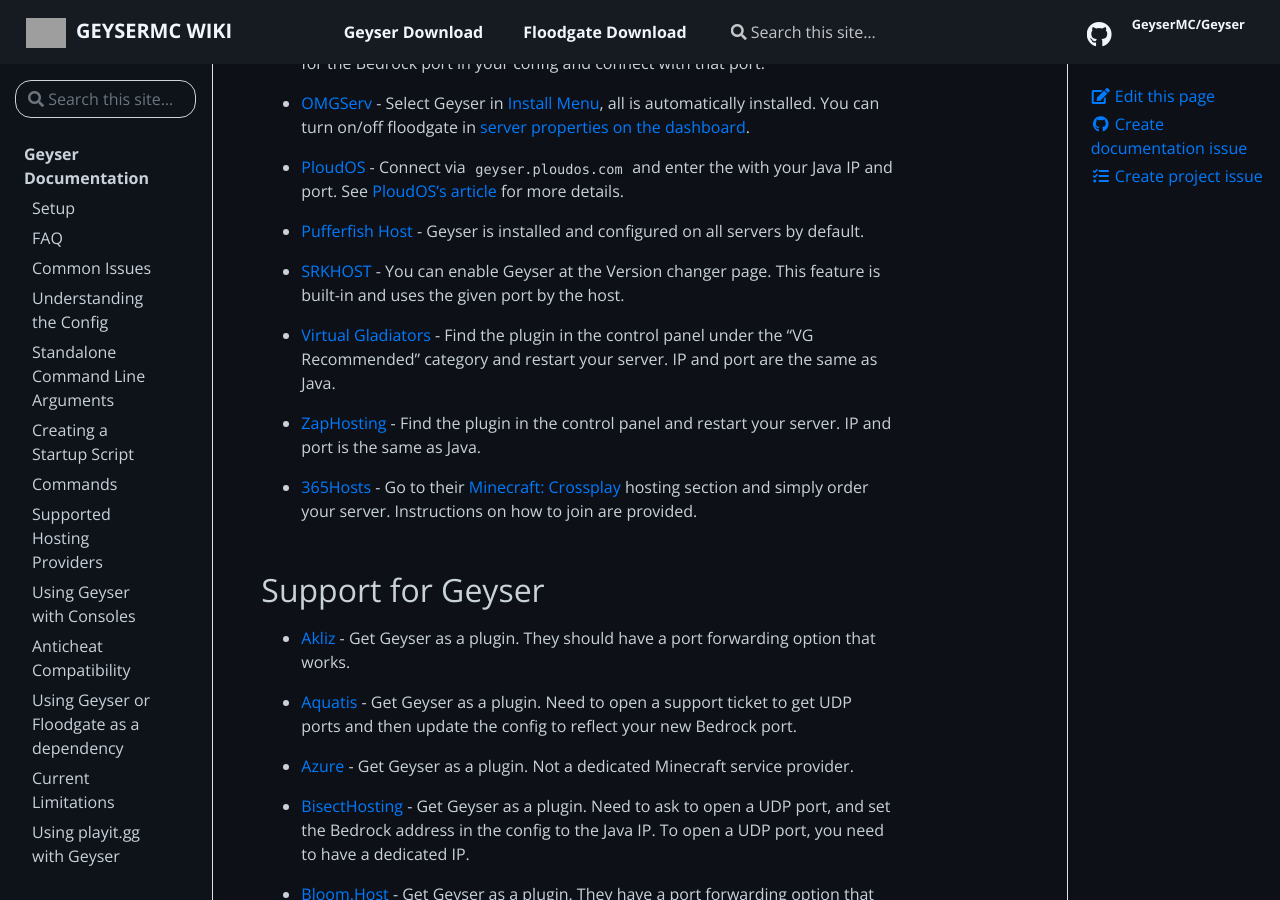
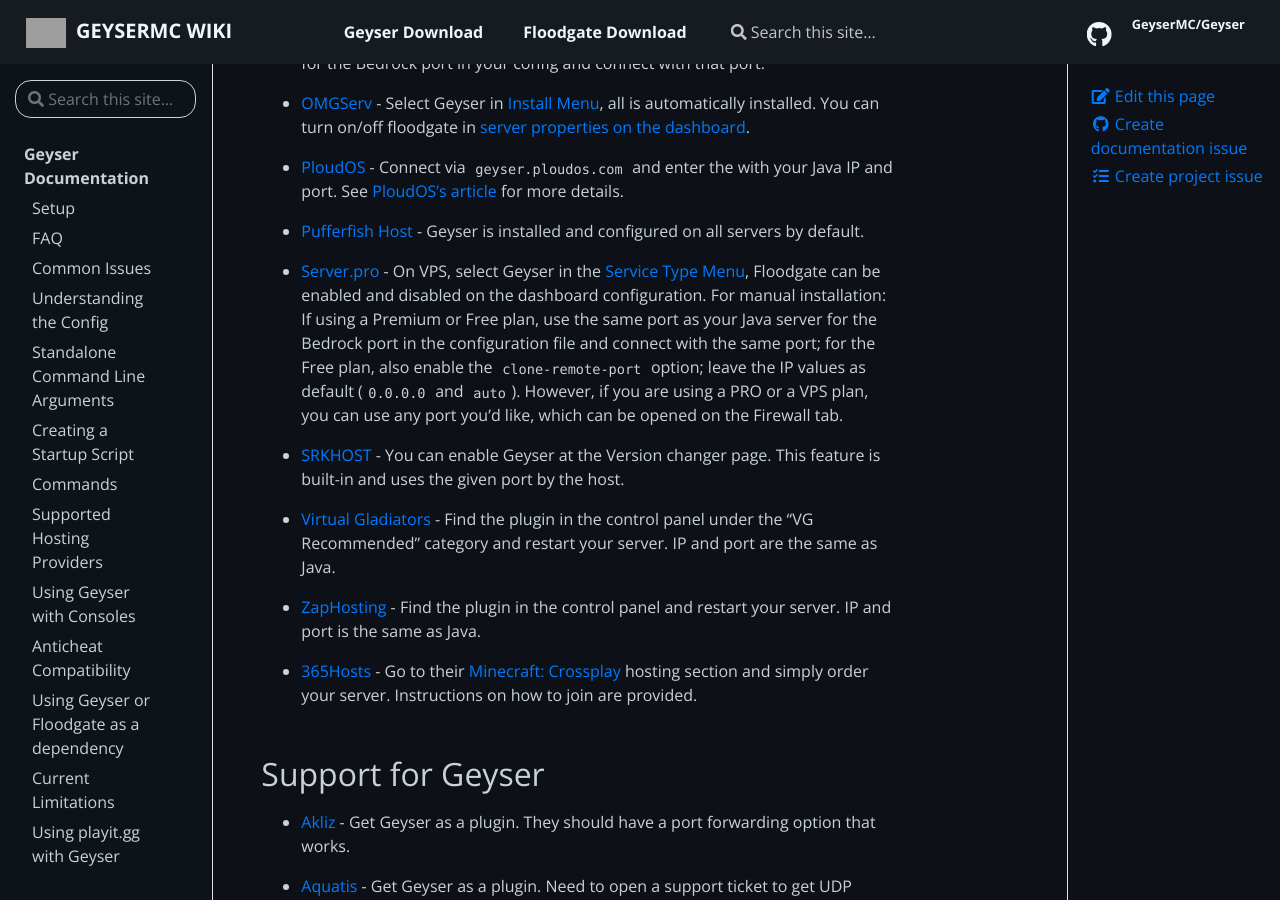
Before and after one commit to GeyserMC/GeyserWiki, a Jekyll site: the page built from _docs/geyser/supported-hosting-providers.md, in a window 1280 px wide and 900 px high, scrolled down 1175 px. Built offline with Jekyll 4.4.1, drawn with Linux system fonts in a browser that asks for light colours; some of the changed text lies outside the part shown; grey boxes are pictures that could not be loaded.

Commit message:
Update providers.json (#78)
* Update providers.json

* Update providers.json

```diff
--- a/_data/providers.json
+++ b/_data/providers.json
@@ -67,6 +67,11 @@
       "name": "Pufferfish Host",
       "url": "https://pufferfish.host/",
       "description": "Geyser is installed and configured on all servers by default."
+    },
+    {
+      "name": "Server.pro",
+      "url": "https://server.pro",
+      "description": "On VPS, select Geyser in the [Service Type Menu](https://i.imgur.com/loSNmvu.png), Floodgate can be enabled and disabled on the dashboard configuration. For manual installation: If using a Premium or Free plan, use the same port as your Java server for the Bedrock port in the configuration file and connect with the same port; for the Free plan, also enable the `clone-remote-port` option; leave the IP values as default (`0.0.0.0` and `auto`). However, if you are using a PRO or a VPS plan, you can use any port you'd like, which can be opened on the Firewall tab."
     },
     {
       "name": "SRKHOST",
@@ -340,11 +345,6 @@
       "description": "Get Geyser as a plugin. Use the same address and port as your Java server for the Bedrock address and port in your config and connect with that port."
     },
     {
-      "name": "Server.pro",
-      "url": "https://server.pro",
-      "description": "Get Geyser as a plugin. If you are using a Premium or Free plan, use the same port as your Java server for the Bedrock port in the configuration file and connect with the same port; for the Free plan, also enable the `clone-remote-port` option; leave the IP values as default (`0.0.0.0` and `auto`). VPS plan is recommended. However, if you are using a PRO or a VPS plan, you can use any port you'd like, which can be opened on the Firewall tab. "
-    },
-    {
       "name": "Shockbyte",
       "url": "https://shockbyte.com/",
       "description": "Use the same port as your Java server for the Bedrock address and port in your config and connect with that port. You can also see standalone installation instructions [here](https://shockbyte.com/billing/knowledgebase/173/Introduction-to-GeyserMCorDragonProxy-How-GeyserMC-Works.html)."
```
